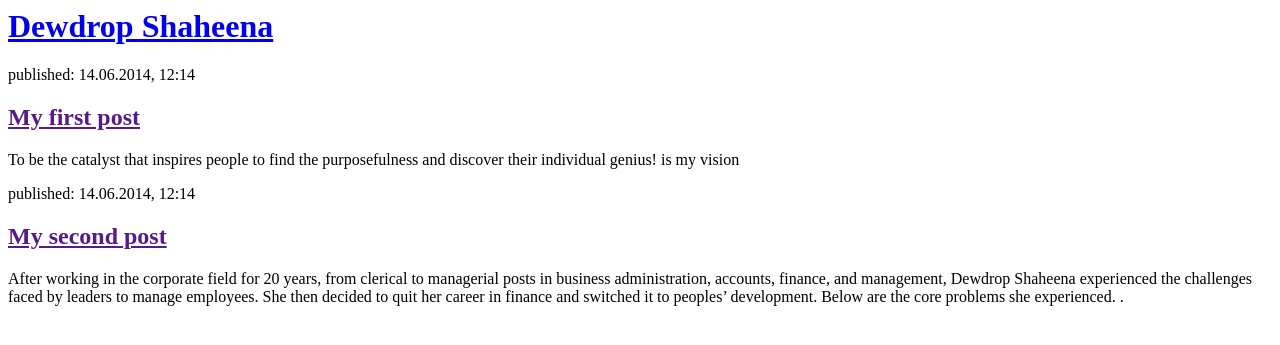
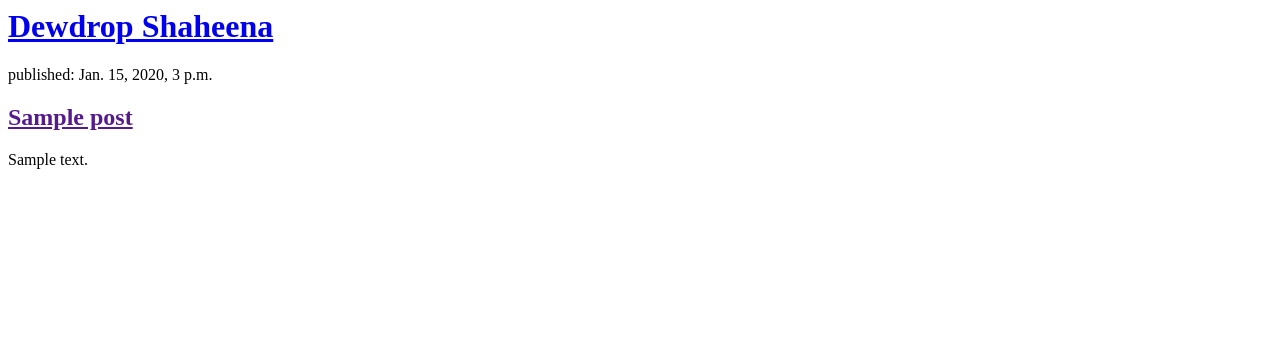
Before and after one commit to shahydewdrop/my-first-blog, a Django app: page / in a window 1280 px wide. Shown: the top 345 px of the page. Run offline with Django 3.2, Linux system fonts and the light colour scheme; tables that the repository leaves empty hold one stand-in row (values such as "Sample post").

Commit message:
Modified templates to display posts from database.

```diff
--- a/blog/templates/blog/post_list.html
+++ b/blog/templates/blog/post_list.html
@@ -1,21 +1,17 @@
 <ht<html>
     <head>
-        <title>Django Girls blog</title>
+        <title>Dewdrop Shaheena</title>
     </head>
     <body>
         <div>
             <h1><a href="/">Dewdrop  Shaheena</a></h1>
         </div>
-
-        <div>
-            <p>published: 14.06.2014, 12:14</p>
-            <h2><a href="">My first post</a></h2>
-            <p>To be the catalyst that inspires people to find the purposefulness and discover their individual genius! is my vision </div>
-
-        <div>
-            <p>published: 14.06.2014, 12:14</p>
-            <h2><a href="">My second post</a></h2>
-            <p>After working in the corporate field for 20 years, from clerical to managerial posts in business administration, accounts, finance, and management, Dewdrop Shaheena experienced the challenges faced by leaders to manage employees. She then decided to quit her career in finance and switched it to peoples’ development. Below are the core problems she experienced. .</p>
-        </div>
+        {% for post in posts %}
+            <div>
+                <p>published: {{ post.published_date }}</p>
+                <h2><a href="">{{ post.title }}</a></h2>
+                <p>{{ post.text|linebreaksbr }}</p>
+            </div>
+        {% endfor %}
     </body>
 </html>
--- a/blog/views.py
+++ b/blog/views.py
@@ -1,5 +1,8 @@
 from django.shortcuts import render
+from django.utils import timezone
+from .models import Post
 
 # Create your views here.
 def post_list(request):
-    return render(request, 'blog/post_list.html', {})
+    posts = Post.objects.filter(published_date__lte=timezone.now()).order_by('published_date')
+    return render(request, 'blog/post_list.html', {'posts': posts})
```
